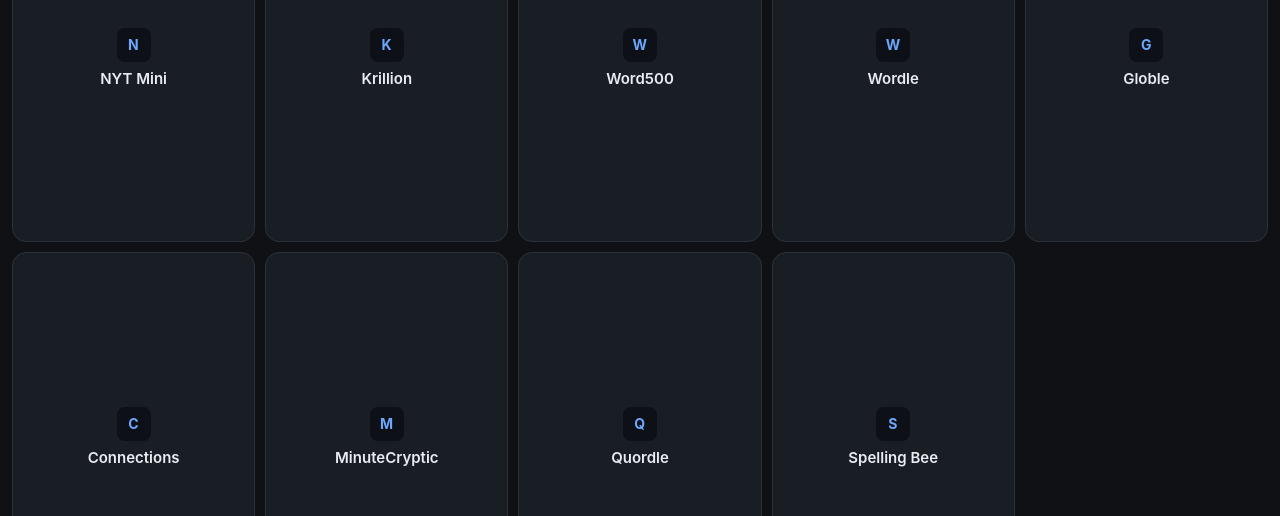
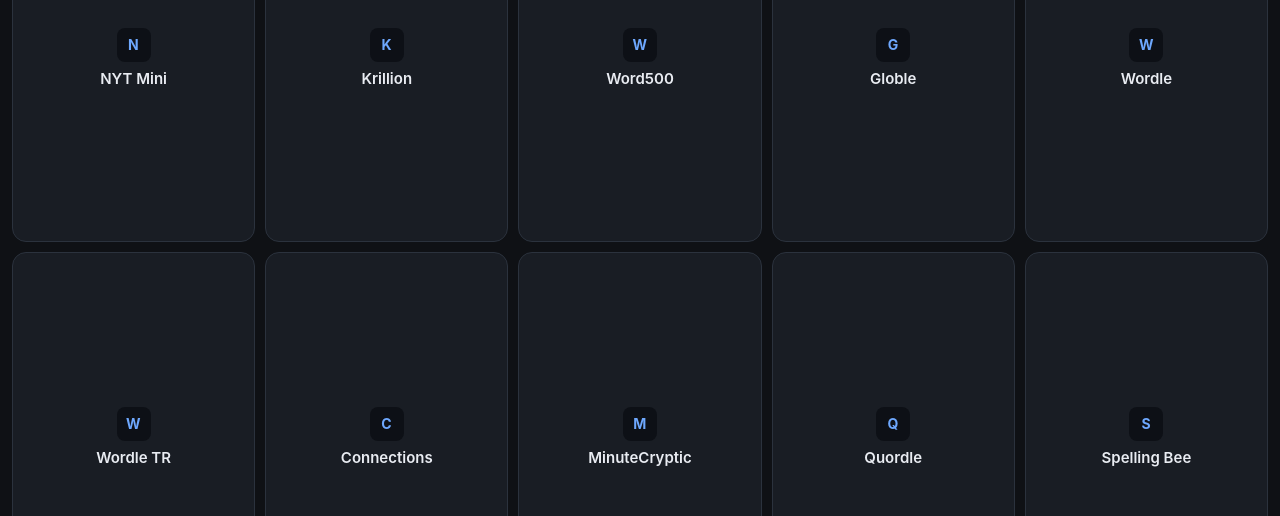
Before and after one commit to FatihBastan/daily-games, a plain HTML site: page index.html in a window 1280 px wide. Shown: the part 167-683 px from the top of the page. Drawn offline with Linux system fonts and the light colour scheme.

Commit message:
Add Wordle TR

```diff
--- a/index.html
+++ b/index.html
@@ -25,8 +25,9 @@
   { name: "NYT Mini",        url: "https://www.nytimes.com/crosswords/game/mini" },
   { name: "Krillion",        url: "https://krillion.io/" },
   { name: "Word500",         url: "https://word500.com/" },
+  { name: "Globle",          url: "https://globle-game.com/" },
   { name: "Wordle",          url: "https://www.nytimes.com/games/wordle/index.html" },
-  { name: "Globle",          url: "https://globle-game.com/" },
+  { name: "Wordle TR",       url: "https://wordleturkce.bundle.app/" },
   { name: "Connections",     url: "https://www.nytimes.com/games/connections" },
   { name: "MinuteCryptic",   url: "https://www.minutecryptic.com/" },
   { name: "Quordle",         url: "https://www.merriam-webster.com/games/quordle/" },
```
